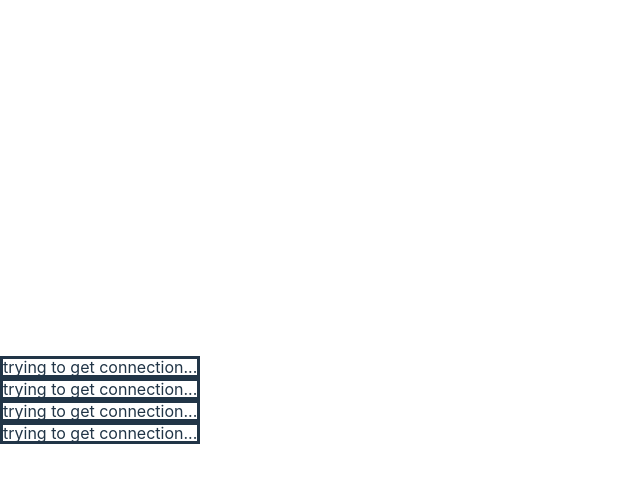
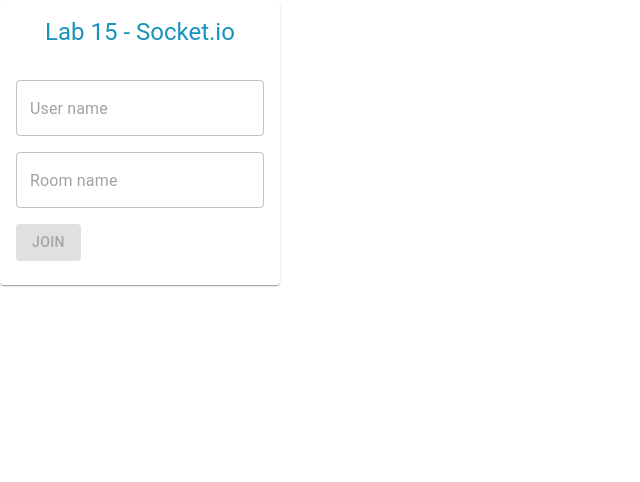
Before and after one commit to Tradicans/23W-JS-reactexercises, a React (Vite) app: page / in a window 1280 px wide. Shown: the top 482 px of the page, without its empty margins (0-640 px from the left). Built offline with nearby package versions, Linux system fonts and the light colour scheme; no server answers.

Commit message:
lab15 complete

```diff
--- a/src/App.jsx
+++ b/src/App.jsx
@@ -16,7 +16,6 @@
 // // // import Lab12 from "./week7/class1/lab12";
 // // // const App = () => <Lab12 />
 // // // export default App;
-
 
 // import React, { useState } from "react";
 // import { Routes, Route, NavLink } from "react-router-dom";
@@ -110,12 +109,13 @@
 // // };
 // // export default App;
 
-import AllRooms from "./week10/allrooms";
+// import AllRooms from "./week10/allrooms";
+import Lab15Client from "./week10/Lab15Client";
 function App() {
- return (
- <div>
- <AllRooms />
- </div>
- );
+  return (
+    <div>
+      <Lab15Client />
+    </div>
+  );
 }
 export default App;
--- /dev/null
+++ b/src/week10/Lab15Client.jsx
@@ -0,0 +1,164 @@
+import React, { useReducer, useEffect, useRef } from "react";
+import io from "socket.io-client";
+import { ThemeProvider } from "@mui/material/styles";
+import {
+  Autocomplete,
+  Card,
+  CardHeader,
+  CardContent,
+  Typography,
+  TextField,
+  Button,
+  Snackbar,
+} from "@mui/material";
+import theme from "../theme";
+import SocketClient from "./socketclient";
+import "../App.css";
+import "../index.css";
+
+const Lab15Client = (props) => {
+  const initialState = {
+    username: "",
+    roomname: "",
+    snackBarMsg: "",
+    showMsg: false,
+    msg: "",
+    roomMsg: "",
+    socket: null,
+  };
+  const reducer = (state, newState) => ({ ...state, ...newState });
+  const [state, setState] = useReducer(reducer, initialState);
+  const effectRan = useRef(false);
+  useEffect(() => {
+    if (effectRan.current) return; // React 18 Strictmode runs useEffects twice in development`
+    serverConnect();
+    effectRan.current = true;
+    // eslint-disable-next-line react-hooks/exhaustive-deps
+  }, []);
+  const serverConnect = () => {
+    try {
+      // connect to server locally
+      let s = io.connect("localhost:5000", {
+        forceNew: true,
+        transports: ["websocket"],
+        autoConnect: true,
+        reconnection: false,
+        timeout: 5000,
+      });
+
+      setState({ socket: s });
+      if (state.socket.io._readyState === "opening")
+        // we'll see this if server is down or it'll get overwritten if its up
+        setState({ snackBarMsg: "trying to get connection...", showMsg: true });
+    } catch (err) {
+      console.log(err);
+      setState({ snackBarMsg: "some other problem occurred", showMsg: true });
+    }
+  };
+  const userConnect = () => {
+    state.socket.emit(
+      "join",
+      { name: state.username, room: state.roomname },
+      (err) => {}
+    );
+    state.socket.on("welcome", onWelcome);
+    state.socket.on("newclient", newClientJoined);
+  };
+  const onWelcome = (welcomeMsgFromServer) => {
+    setState({ snackBarMsg: welcomeMsgFromServer, showMsg: true });
+  };
+  const newClientJoined = (joinMsgFromServer) => {
+    setState({ roomMsg: joinMsgFromServer });
+  };
+
+  const snackbarClose = (event, reason) => {
+    if (reason === "clickaway") {
+      return;
+    }
+    setState({ showMsg: false });
+  };
+  const onJoinClicked = () => {
+    state.socket.io._readyState !== "closed"
+      ? // emit join here
+        userConnect()
+      : // setState({
+        //   snackBarMsg: SocketClient({
+        //     name: state.username,
+        //     room: state.roomname,
+        //   }),
+        //   showMsg: true,
+        // })
+        setState({
+          snackBarMsg: "can't get connection - try later!",
+          showMsg: true,
+        });
+  };
+  const handleUserNameInput = (e) => {
+    setState({ username: e.target.value });
+  };
+  const handleRoomNameInput = (e) => {
+    setState({ roomname: e.target.value });
+  };
+  const emptyorundefined =
+    state.username === undefined ||
+    state.username === "" ||
+    state.roomname === undefined ||
+    state.roomname === "";
+
+  return (
+    <ThemeProvider theme={theme}>
+      <Card className="card">
+        <CardHeader
+          title="Lab 15 - Socket.io"
+          style={{ color: theme.palette.primary.main, textAlign: "center" }}
+        />
+        <CardContent>
+          <div>
+            <TextField
+              onChange={handleUserNameInput}
+              placeholder="User name"
+              value={state.username}
+            />
+          </div>
+          <p></p>
+          <div>
+            <TextField
+              onChange={handleRoomNameInput}
+              placeholder="Room name"
+              value={state.roomname}
+            />
+          </div>
+          <p></p>
+          <div>
+            <Button
+              color="secondary"
+              variant="contained"
+              onClick={onJoinClicked}
+              disabled={emptyorundefined}
+            >
+              Join
+            </Button>
+          </div>
+        </CardContent>
+      </Card>
+      <div>
+        {state.roomMsg ? (
+          <div style={{ paddingTop: "2vh" }}>{state.roomMsg}</div>
+        ) : null}
+
+        {/* {state.msg ? (
+          <div style={{ paddingTop: "2vh" }}>{state.msg}</div>
+        ) : null} */}
+
+        {/* <SocketClient name={state.username} room={state.roomname} /> */}
+      </div>
+      <Snackbar
+        open={state.showMsg}
+        message={state.snackBarMsg}
+        autoHideDuration={3000}
+        onClose={snackbarClose}
+      />
+    </ThemeProvider>
+  );
+};
+export default Lab15Client;
--- a/src/week10/socketclient.jsx
+++ b/src/week10/socketclient.jsx
@@ -33,7 +33,6 @@
 //     );
 //    };
 //    export default SocketClient;
-
 
 import { useReducer, useEffect, useRef } from "react";
 import io from "socket.io-client";
```
Lines whose indentation alone changed are shown as unchanged.
